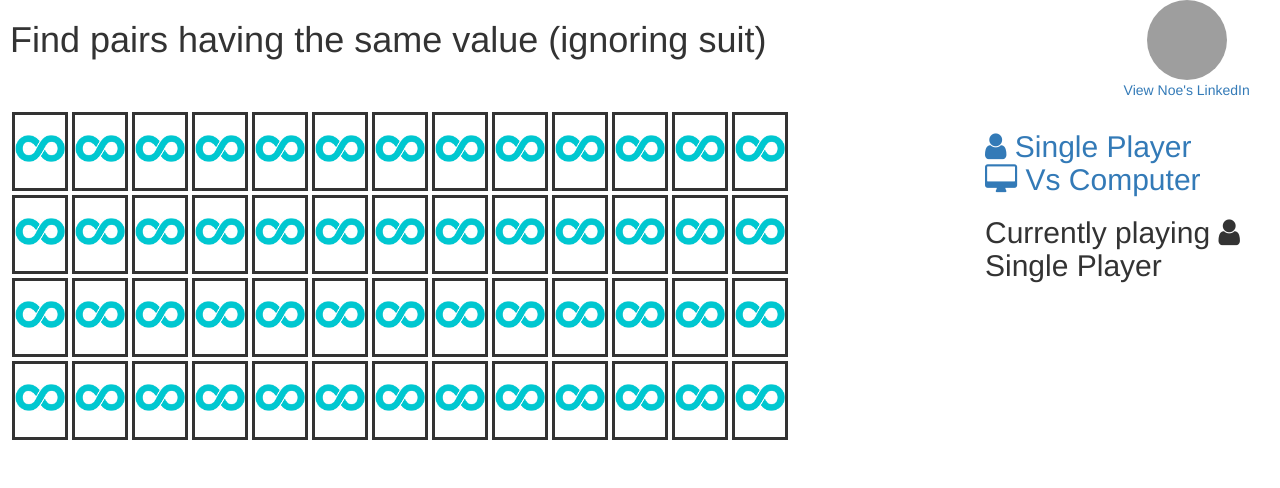
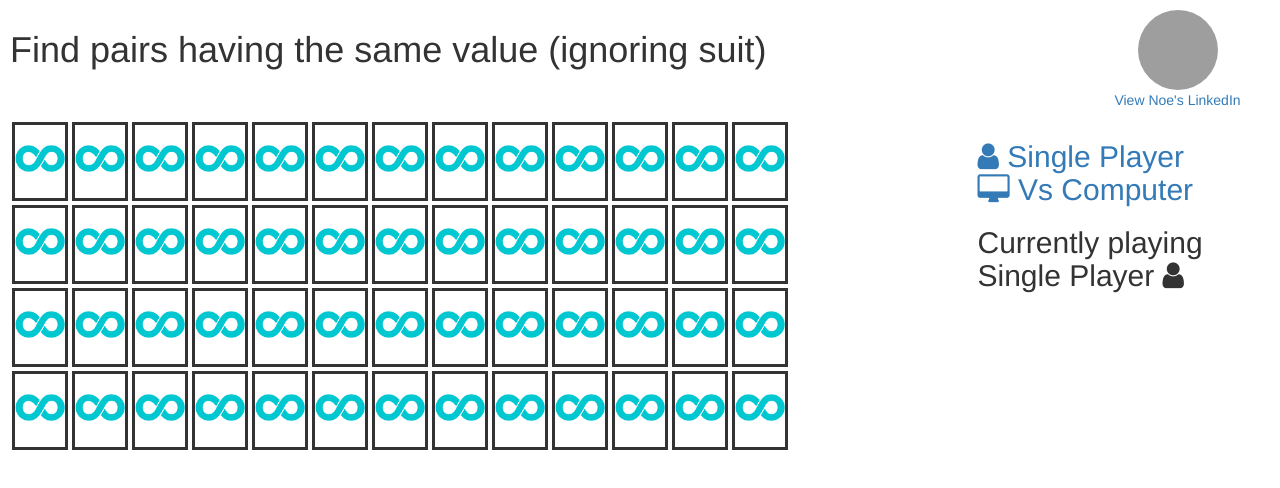
Before and after one commit to nozbzh/card-matching, a plain HTML site: page public/index.html in a window 1280 px wide. Drawn offline with nearby package versions, Linux system fonts and the light colour scheme; grey boxes are pictures that could not be loaded.

Commit message:
moved icon for current mode

```diff
--- a/public/javascript/gameplay.js
+++ b/public/javascript/gameplay.js
@@ -57,11 +57,11 @@ function setNumberOfPlayers(){
 
   if (vsCom == 'true'){
     window.turn = 'p';
-    $('#number-players').html('Currently playing <i class="fa fa-desktop" aria-hidden="true"></i> Vs Computer');
+    $('#number-players').html('Currently playing Vs Computer <i class="fa fa-desktop" aria-hidden="true"></i>');
     $('#current-player').html('Your turn');
   } else {
     window.turn = 'single';
-    $('#number-players').html('Currently playing <i class="fa fa-user" aria-hidden="true"></i> Single Player');
+    $('#number-players').html('Currently playing Single Player <i class="fa fa-user" aria-hidden="true"></i>');
   }
 
 }
--- a/public/stylesheets/application.css
+++ b/public/stylesheets/application.css
@@ -1,5 +1,5 @@
 body {
-  margin-left: 10px;
+  padding: 10px;
 }
 
 img {
```
